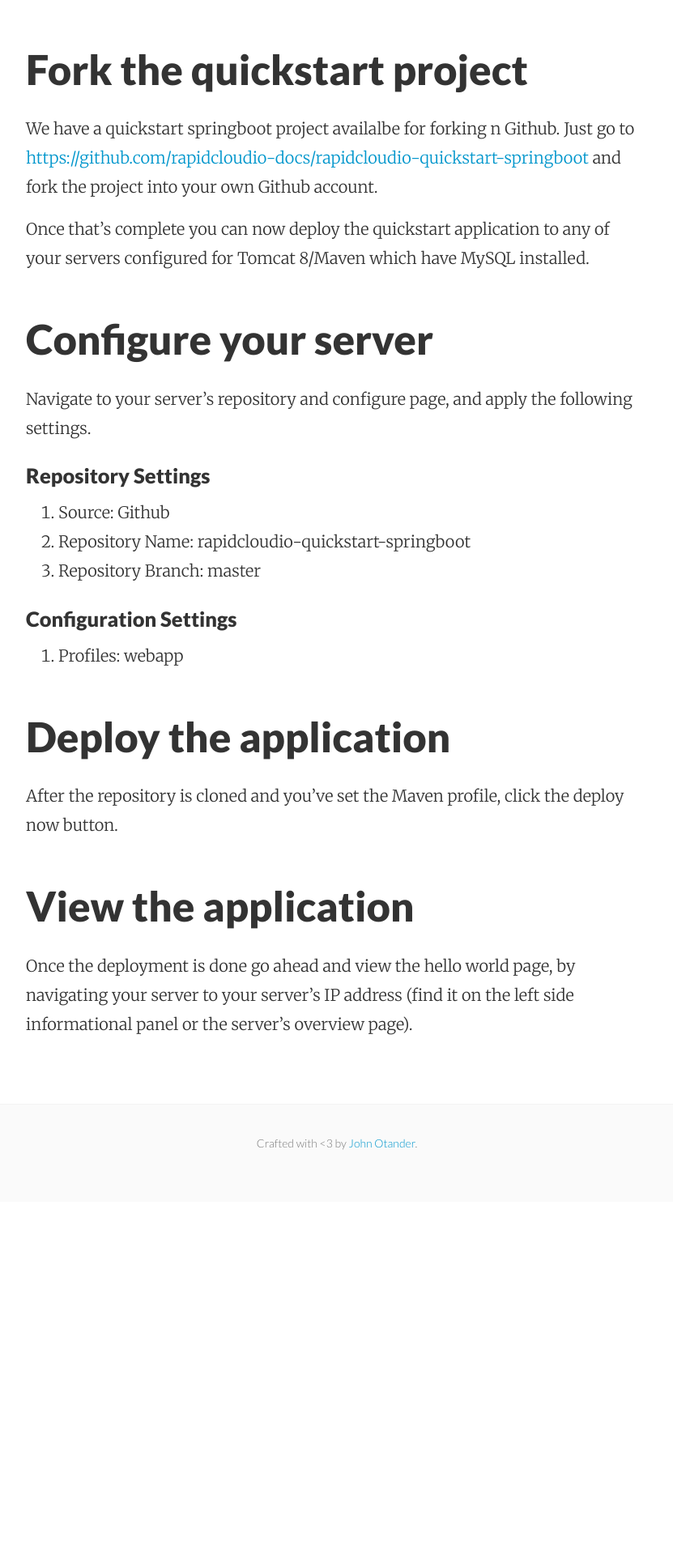
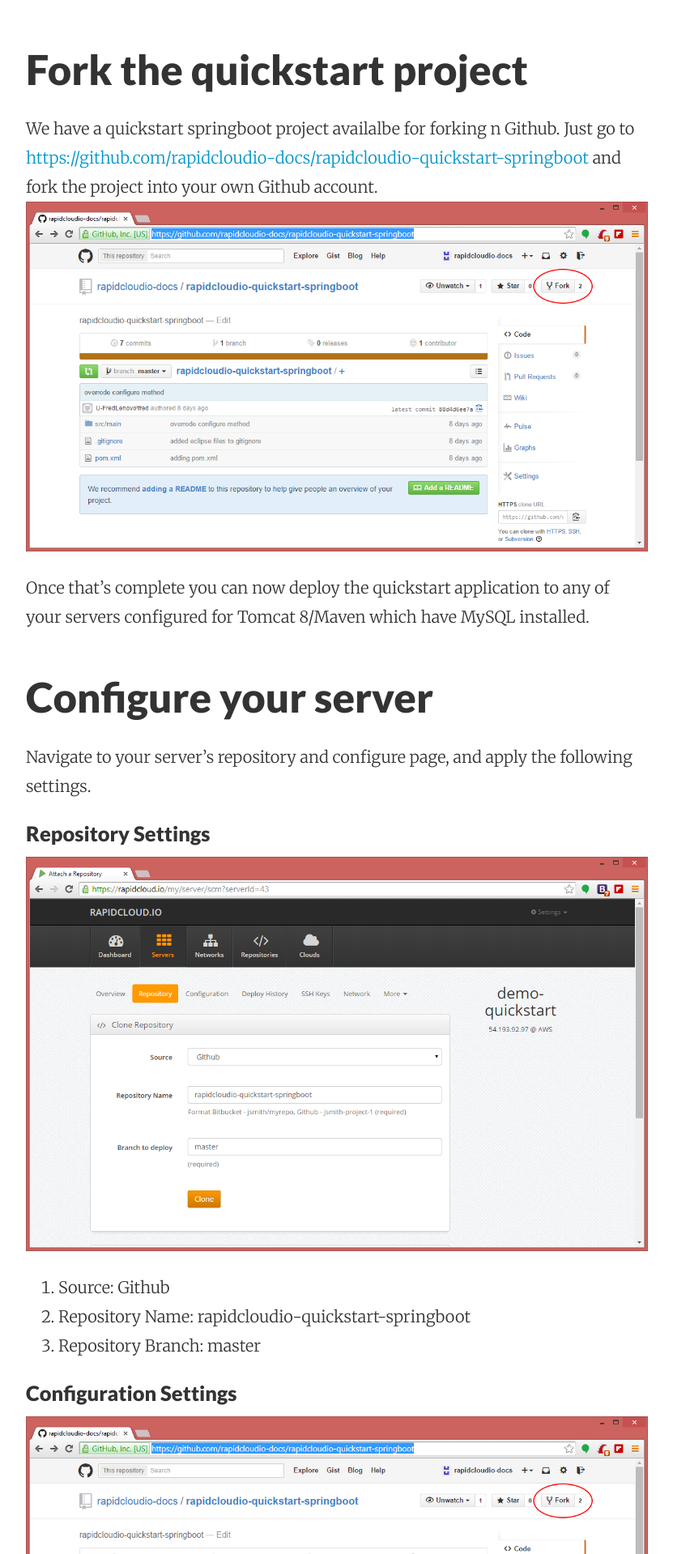
Before and after one commit to rapidcloudio-docs/rapidcloudio-docs.github.io, a Jekyll site: the page built from _posts/2014-11-03-springboot-quickstart.markdown, in a window 1280 px wide. Shown: the part 623-2542 px from the top of the page at 81% size, without its empty margins (224-1055 px from the left). Built offline with Jekyll 4.4.1, drawn with Linux system fonts in a browser that asks for light colours; before the commit the page ends 2107 px from its top, so only the background shows below that.

Commit message:
added screenshots to quicks tart

```diff
--- a/_posts/2014-11-03-springboot-quickstart.markdown
+++ b/_posts/2014-11-03-springboot-quickstart.markdown
@@ -13,6 +13,7 @@ A server provisioned with MySQL and Tomcat 8/Maven.
 
 ## Fork the quickstart project
 We have a quickstart springboot project availalbe for forking n Github. Just go to [https://github.com/rapidcloudio-docs/rapidcloudio-quickstart-springboot](https://github.com/rapidcloudio-docs/rapidcloudio-quickstart-springboot) and fork the project into your own Github account.
+![GitHub Screenshot](/assets/quickstart_springboot_github.png)
 
 Once that's complete you can now deploy the quickstart application to any of your servers configured for Tomcat 8/Maven which have MySQL installed.
 
@@ -20,15 +21,21 @@ Once that's complete you can now deploy the quickstart application to any of you
 Navigate to your server's repository and configure page, and apply the following settings.
 
 #### Repository Settings
+![GitHub Screenshot](/assets/quickstart_springboot_repository.png)
+
 1. Source: Github
 1. Repository Name: rapidcloudio-quickstart-springboot
 1. Repository Branch: master
 
 #### Configuration Settings
+![GitHub Screenshot](/assets/quickstart_springboot_github.png)
+
 1. Profiles: webapp
 
 ## Deploy the application
 After the repository is cloned and you've set the Maven profile, click the deploy now button.
+![GitHub Screenshot](/assets/quickstart_springboot_deploy.png)
 
 ## View the application
 Once the deployment is done go ahead and view the hello world page, by navigating your server to your server's IP address (find it on the left side informational panel or the server's overview page).
+![GitHub Screenshot](/assets/quickstart_springboot_hello_world.png)
```
Also changed, not shown: assets/quickstart_springboot_configuration.png (added), assets/quickstart_springboot_deploy.png (added), assets/quickstart_springboot_github.png (added), assets/quickstart_springboot_hello_world.png (added), assets/quickstart_springboot_repository.png (added), 1 other file.
